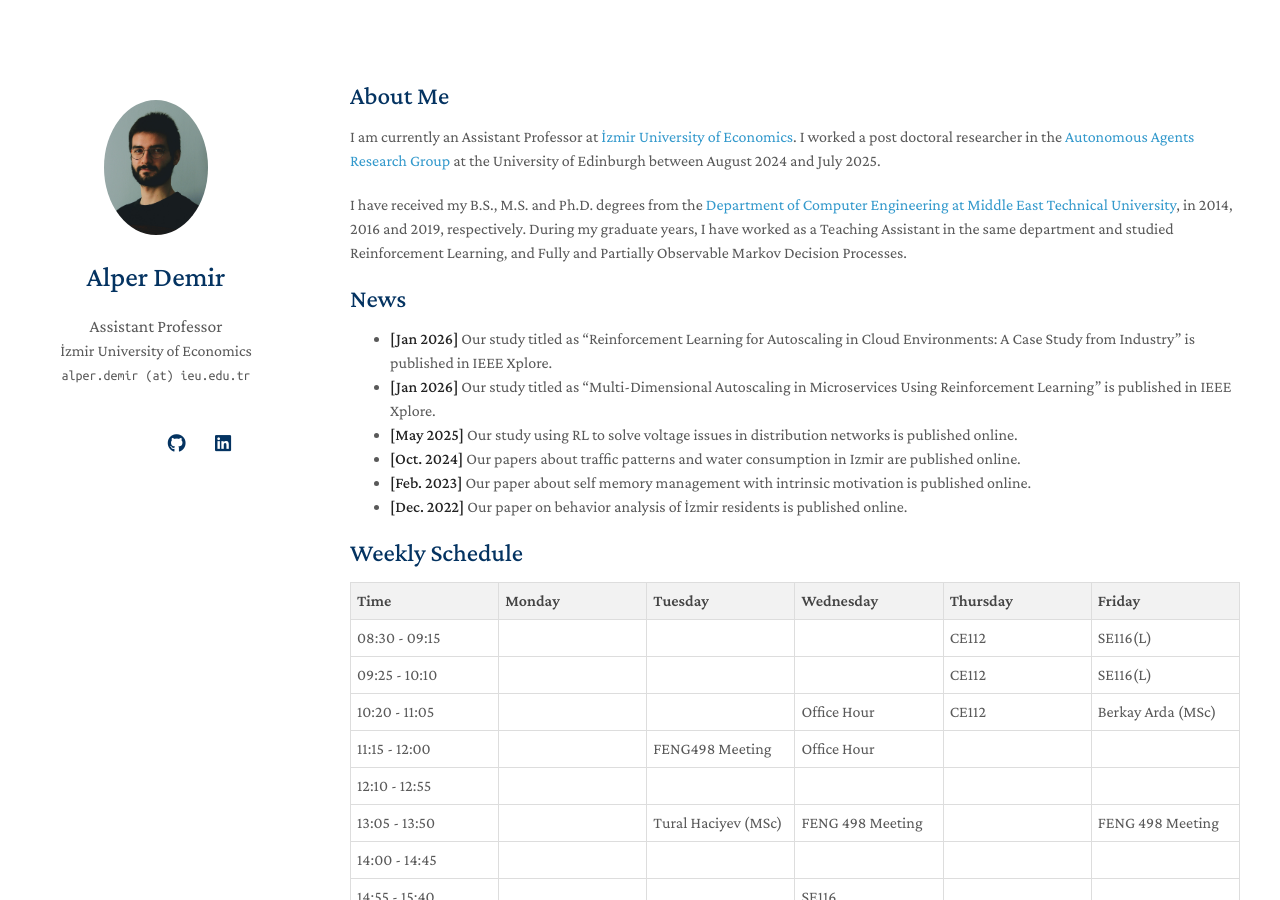
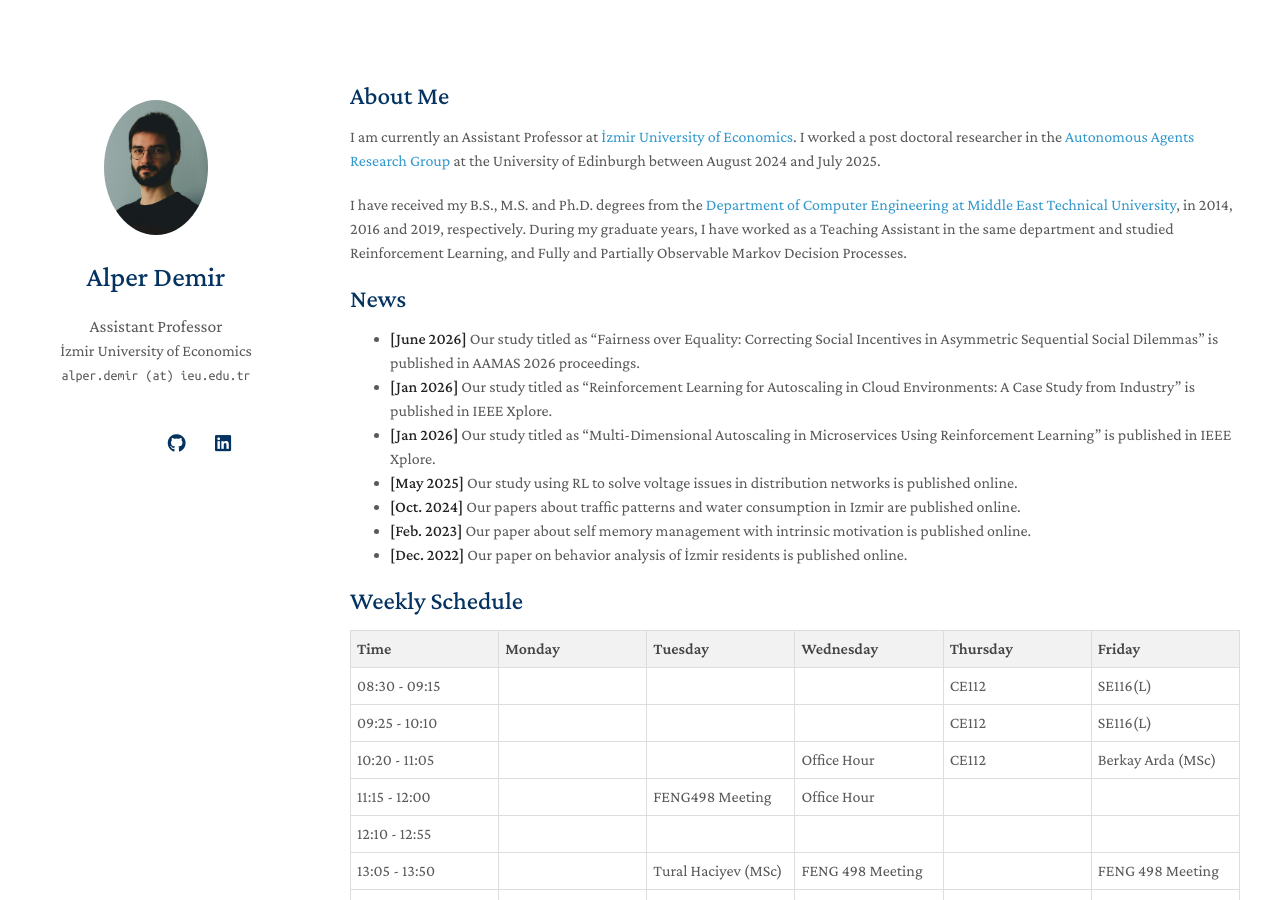
Before and after one commit to gliese876b/gliese876b.github.io, a Jekyll site: the page built from index.md, in a window 1280 px wide and 900 px high. Built offline with Jekyll 4.4.1, drawn with Linux system fonts in a browser that asks for light colours; nearby versions of some CDN libraries; a style sheet for code colours, icons or effects is not loaded; our own code applies the rules of GitHub Pages for plain Markdown files.

Commit message:
Add publication news for June 2026

```diff
--- a/index.md
+++ b/index.md
@@ -9,6 +9,7 @@ https://edinburgh-rl.github.io/) at the University of Edinburgh between August 2
 I have received my B.S., M.S. and Ph.D. degrees from the [Department of Computer Engineering at Middle East Technical University](https://ceng.metu.edu.tr/), in 2014, 2016 and 2019, respectively. During my graduate years, I have worked as a Teaching Assistant in the same department and studied Reinforcement Learning, and Fully and Partially Observable Markov Decision Processes.
 
 ## News
+- **[June 2026]** Our study titled as "Fairness over Equality: Correcting Social Incentives in Asymmetric Sequential Social Dilemmas" is published in AAMAS 2026 proceedings.
 - **[Jan 2026]** Our study titled as "Reinforcement Learning for Autoscaling in Cloud Environments: A Case Study from Industry" is published in IEEE Xplore.
 - **[Jan 2026]** Our study titled as "Multi-Dimensional Autoscaling in Microservices Using Reinforcement Learning" is published in IEEE Xplore.
 - **[May 2025]** Our study using RL to solve voltage issues in distribution networks is published online.
```
